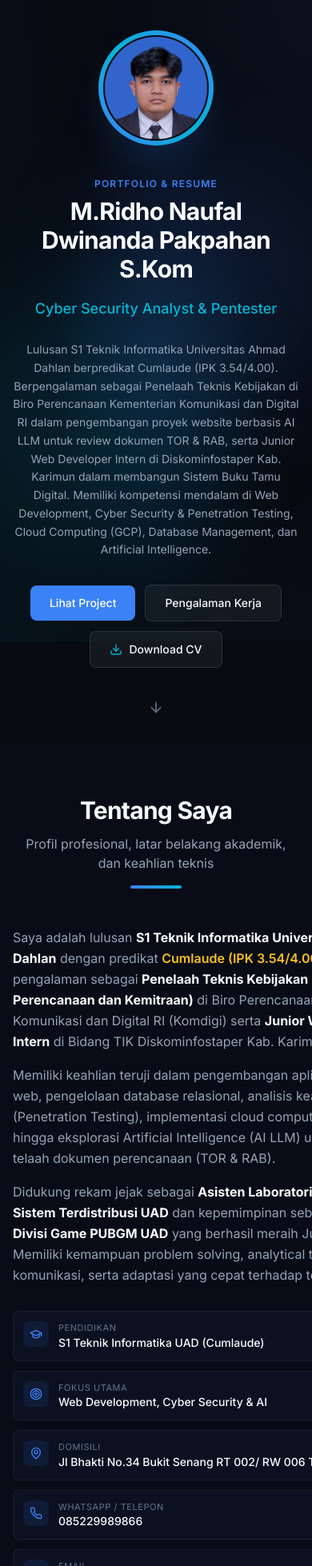
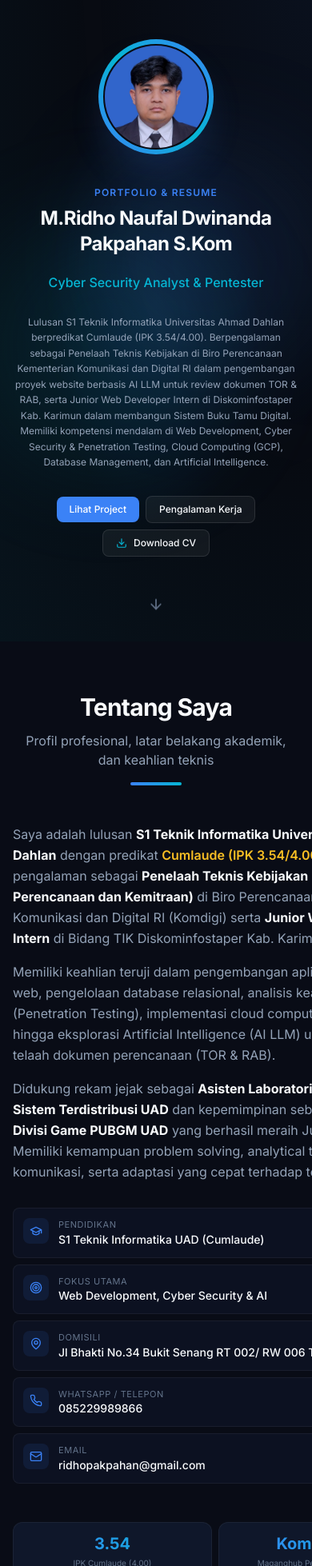
Before and after one commit to ridhodp/PortofolioMRidhoNaufal, a Next.js app: page / in a window 390 px wide. Shown: the part 42-2000 px from the top of the page at 80% size. Built offline with nearby package versions, Linux system fonts and the light colour scheme.

Commit message:
style: improve responsive design for mobile devices

```diff
--- a/src/components/layout/Navbar.tsx
+++ b/src/components/layout/Navbar.tsx
@@ -62,7 +62,7 @@ export default function Navbar() {
         <div className="flex h-16 items-center justify-between">
           <button
             onClick={() => handleNavClick("#home")}
-            className="text-xl font-bold tracking-tight text-text-primary focus:outline-none focus:ring-2 focus:ring-accent-blue/50 rounded"
+            className="text-lg font-bold tracking-tight text-text-primary focus:outline-none focus:ring-2 focus:ring-accent-blue/50 rounded sm:text-xl"
             aria-label="Go to home"
           >
             Mr Dev
--- a/src/components/sections/About.tsx
+++ b/src/components/sections/About.tsx
@@ -78,7 +78,7 @@ export default function About() {
               Didukung rekam jejak sebagai <strong className="text-text-primary">Asisten Laboratorium Praktikum Sistem Terdistribusi UAD</strong> dan kepemimpinan sebagai <strong className="text-text-primary">Manager Divisi Game PUBGM UAD</strong> yang berhasil meraih Juara 3 Nasional. Memiliki kemampuan problem solving, analytical thinking, komunikasi, serta adaptasi yang cepat terhadap teknologi baru.
             </p>
 
-            <div className="pt-4 grid gap-3 sm:grid-cols-2">
+            <div className="pt-4 grid gap-2 sm:grid-cols-2 sm:gap-3">
               {infoItems.map((item, index) => (
                 <motion.div
                   key={item.label}
@@ -123,7 +123,7 @@ export default function About() {
             transition={{ duration: 0.5 }}
             className="lg:col-span-5 flex flex-col gap-6"
           >
-            <div className="grid grid-cols-2 gap-4">
+            <div className="grid grid-cols-2 gap-2 sm:gap-4">
               {stats.map((stat, index) => (
                 <motion.div
                   key={stat.label}
@@ -131,12 +131,12 @@ export default function About() {
                   whileInView={{ opacity: 1, scale: 1 }}
                   viewport={{ once: true }}
                   transition={{ duration: 0.4, delay: index * 0.1 }}
-                  className="card card-hover text-center p-5"
+                  className="card card-hover text-center p-3 sm:p-5"
                 >
-                  <p className="text-2xl font-bold gradient-text sm:text-3xl">
+                  <p className="text-xl font-bold gradient-text sm:text-3xl">
                     {stat.value}
                   </p>
-                  <p className="mt-1.5 text-xs text-text-muted leading-snug">
+                  <p className="mt-1 text-[10px] text-text-muted leading-snug sm:text-xs sm:mt-1.5">
                     {stat.label}
                   </p>
                 </motion.div>
--- a/src/components/sections/Hero.tsx
+++ b/src/components/sections/Hero.tsx
@@ -77,7 +77,7 @@ export default function Hero() {
             initial={{ opacity: 0, y: 20 }}
             animate={{ opacity: 1, y: 0 }}
             transition={{ duration: 0.5, delay: 0.2 }}
-            className="mb-4 text-3xl font-bold tracking-tight text-text-primary sm:text-5xl lg:text-6xl"
+            className="mb-4 text-2xl font-bold tracking-tight text-text-primary sm:text-4xl lg:text-6xl"
           >
             M.Ridho Naufal Dwinanda Pakpahan S.Kom
           </motion.h1>
@@ -88,7 +88,7 @@ export default function Hero() {
             transition={{ duration: 0.5, delay: 0.3 }}
             className="mb-6 h-8 flex items-center justify-center"
           >
-            <span className="text-lg font-medium text-accent-cyan sm:text-2xl">
+            <span className="text-base font-medium text-accent-cyan sm:text-xl lg:text-2xl">
               {personalInfo.headline[currentHeadline]}
             </span>
           </motion.div>
@@ -97,7 +97,7 @@ export default function Hero() {
             initial={{ opacity: 0, y: 20 }}
             animate={{ opacity: 1, y: 0 }}
             transition={{ duration: 0.5, delay: 0.4 }}
-            className="mb-8 max-w-3xl text-sm text-text-secondary sm:text-base leading-relaxed"
+            className="mb-8 max-w-3xl text-xs text-text-secondary sm:text-base leading-relaxed"
           >
             {personalInfo.summary}
           </motion.p>
@@ -106,26 +106,26 @@ export default function Hero() {
             initial={{ opacity: 0, y: 20 }}
             animate={{ opacity: 1, y: 0 }}
             transition={{ duration: 0.5, delay: 0.5 }}
-            className="mb-8 flex flex-wrap items-center justify-center gap-3 sm:gap-4"
+            className="mb-8 flex flex-wrap items-center justify-center gap-2 sm:gap-4"
           >
             <button
               onClick={() => handleNavClick("#projects")}
-              className="btn-primary"
+              className="btn-primary !px-4 !py-2 text-xs sm:!px-6 sm:!py-3 sm:text-sm"
             >
               Lihat Project
             </button>
             <button
               onClick={() => handleNavClick("#experience")}
-              className="btn-secondary"
+              className="btn-secondary !px-4 !py-2 text-xs sm:!px-6 sm:!py-3 sm:text-sm"
             >
               Pengalaman Kerja
             </button>
             <a
               href={personalInfo.cvUrl}
               download
-              className="btn-secondary"
+              className="btn-secondary !px-4 !py-2 text-xs sm:!px-6 sm:!py-3 sm:text-sm"
             >
-              <DownloadIcon className="h-4 w-4 text-accent-cyan" />
+              <DownloadIcon className="h-3.5 w-3.5 text-accent-cyan sm:h-4 sm:w-4" />
               Download CV
             </a>
           </motion.div>
```
Also changed, not shown: 1 other file (tests, documents, lock files or other folders).
